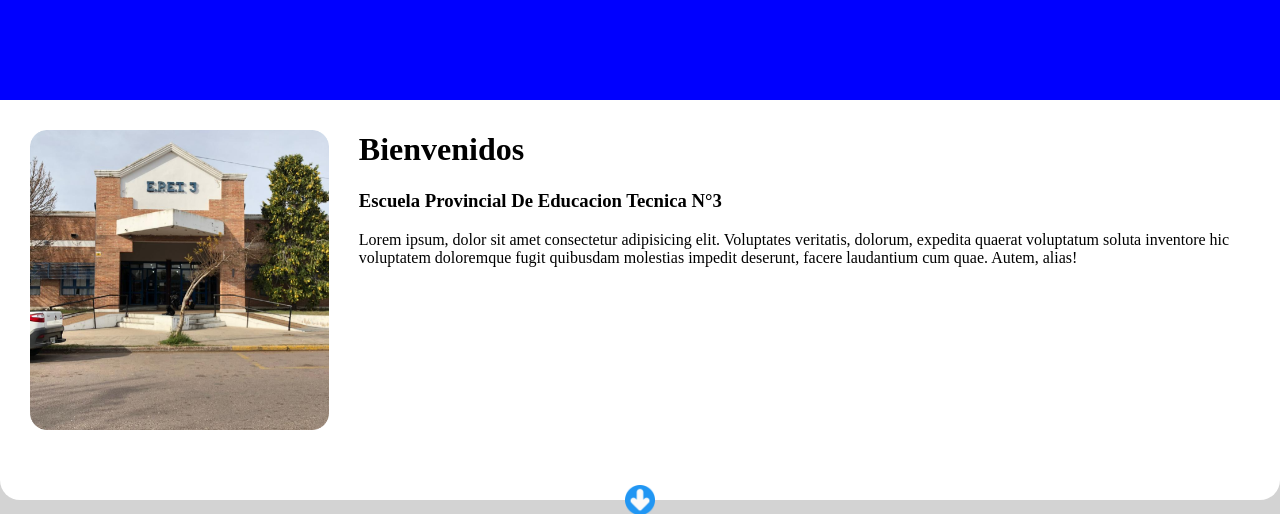
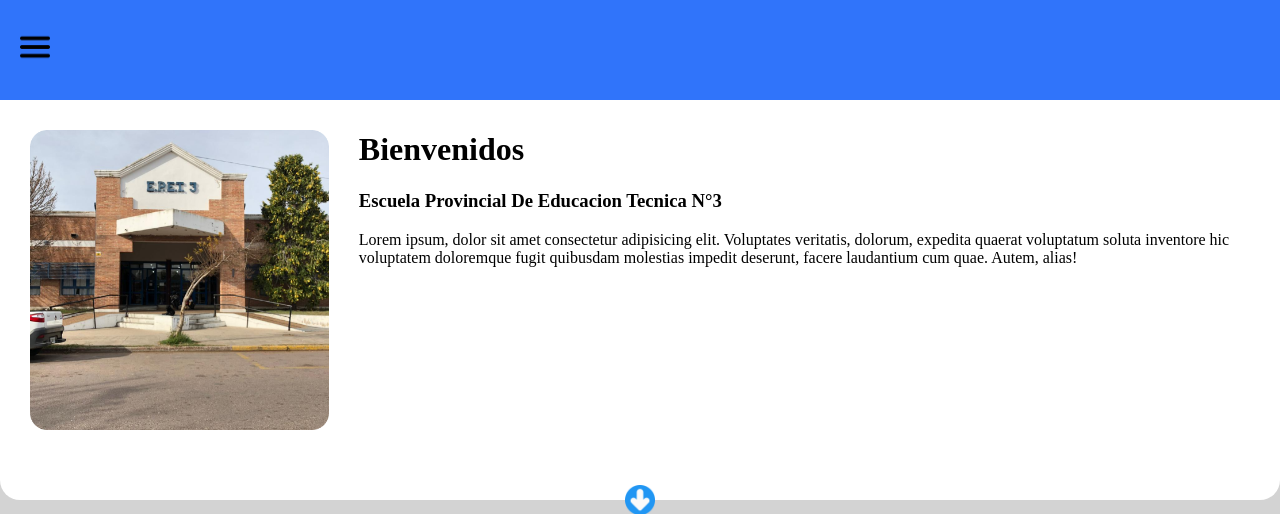
Before and after one commit to Riva2302/prog3_2024, a PHP site: page / in a window 1280 px wide. Shown: the top 514 px of the page. Run offline with PHP 8.4, Linux system fonts and the light colour scheme.

Commit message:
index finalizado con su respectivo menu y footer

```diff
--- a/front_index/css/style.css
+++ b/front_index/css/style.css
@@ -1,12 +1,15 @@
 body{
     margin: 0;
     background-color: #D3D3D3;
+
+    padding: 0;
 }
-.nav_container{
-    height: 100px;
-    width: 100%;
-    background-color: blue;
+html{
+    margin: 0;
+    padding: 0;
+    box-sizing: border-box;
 }
+
 .img_introduccion{
     height: 300px;
     margin: 30px;
@@ -362,3 +365,104 @@ footer{
         width: 120px;
     }
 }
+
+
+/* ¡¡¡Estilo de la barra de navegacion!!! */
+.header{
+    background-color: #3074FA;
+    text-align: left;
+    height:100px;
+    position: relative;
+    top: 0;
+    width: 100%;
+    font-family: 'Franklin Gothic Medium', 'Arial Narrow', Arial, sans-serif;
+}
+
+.nav_bar{
+    background-color: #9A9A9A;
+    text-align: center;
+    margin-top:-25px;
+    display:flex;
+    width: 100%;
+    position:relative;
+    padding-bottom:50px;
+}
+
+.menu_icon{
+    width: 30px;
+    height:30px;
+    position: relative;
+    top: 2px;
+    z-index: 1;
+    cursor: pointer;
+}
+
+.menu-cerrar-icon{
+    width:25px;
+    height:25px;
+    position: relative;
+    top: 5px;
+    z-index: 1;
+    cursor: pointer;
+    display: none;
+}
+
+.c1{
+    display: flex;
+
+    margin-right: 100px;
+    margin-bottom:10px;
+    margin-left: 20px;
+    text-decoration-line: none;
+    width: 250px;
+
+
+}
+.c1 a{
+    text-decoration: none;
+    color: rgb(0, 0, 0);
+    padding-right: 12px;
+}
+a span{
+    position: relative;
+    top: -10px;
+    left: 10px;
+    font-family: Inter Tight;
+}
+
+.menu-container{
+        width: 100%;
+        position:absolute;
+        bottom: 0;
+        top: 0;
+}
+.menu-item-container{
+    width: 100%;
+    background-color: #9a9a9ae0;
+    flex-direction: column;
+    margin-top: 100px;
+    position: relative;
+    z-index: 1;
+    padding-bottom: 20px;
+    padding-top: 20px;
+    display: none;
+}
+
+.icons{
+    width: 40px;
+    height:40px;
+}
+
+.iconos_menu_container{
+    display: flex;
+    padding-left: 20px;
+    padding-top: 30px;
+
+
+}
+@media (max-width:320px) {
+    .icons{
+        height: 30px;
+        width: 30px;
+    }
+}
--- a/front_index/index.html
+++ b/front_index/index.html
@@ -8,11 +8,55 @@
     <link rel="stylesheet" href="css/style.css">
 </head>
 <body>
-    <header>
+
+
+<!-- ¡¡¡Copiar este menu!!! -->
+    <header class="header">
         <nav class="nav_container">
+            <div class="iconos_menu_container">
+                <img src="icons/menu-hamburguesa.png" class="menu_icon" id="abrir" alt="" class="menu-icon">
+                <img src="icons/cerrar.png" alt="" class="menu-cerrar-icon" id="cerrar">
+            </div>
+            <div class="menu-container" id="menu-container">
+                        <div class="menu-item-container" id="menu-item-container">
 
-        </nav>
-    </header>
+                            <div class="c1">
+                                <a href="front_index/index.html" class="menu-item"><img src="icons/home.png" alt="" class="icons"><span>Inicio</span></a>
+                            </div>
+
+                            <div class="c1">
+                                <a href="" class="menu-item"><img src="icons/colegio.png" alt="" class="icons"> <span>Historia</span></a>
+                            </div>
+
+                            <div class="c1">
+                                <a href="estudiante.html" class="menu-item"><img src="icons/gorro-de-graduacion.png" alt="" class="icons"> <span>Estudiante/tutor</span></a>
+                            </div>
+
+                            <div class="c1">
+                                <a href="ayuda.html" class="menu-item"><img src="icons/ayuda.png" alt="" class="icons"> <span>Ayuda</span></a>
+                            </div>
+
+                            <div class="c1">
+                                <a href="noticias.html" class="menu-item"><img src="icons/mundo.png" alt="" class="icons"> <span>Noticias</span></a>
+                            </div>
+
+                            <div class="c1">
+                                <a href="gestiondocente.html" class="menu-item"><img src="icons/usuario.png" alt="" class="icons"> <span>Gestión Docente</span></a>
+                            </div>
+
+                            <div class="c1">
+                                <a href="planificaciones.html" class="menu-item"><img src="icons/libro.png" alt="" class="icons"> <span>Planificaciones</span></a>
+                            </div>
+
+                            <div class="c1">
+                                <a href="estructuracurricular.html" class="menu-item"><img src="icons/curricular.png" alt="" class="icons"> <span>Estructura Curricular</span></a>
+                            </div>
+                    </div>
+            </div>
+    </nav>
+</header>
+<!-- ----------------------------- -->
+
         <main>
             <div class="container_introduccion">
                 <img src="img/img_introduccion.png" alt="imagen escuela" class="img_introduccion">
--- a/front_index/js/script.js
+++ b/front_index/js/script.js
@@ -31,3 +31,24 @@ iterarSlide(indice_slide);
 
 // Cambiar de diapositiva automáticamente cada 10 segundos
 setInterval(rightSlide, 10000);
+
+
+
+// Funciones de la barra de navegacion
+document.addEventListener("DOMContentLoaded", function() {
+    var abrirIcon = document.getElementById("abrir");
+    var cerrarIcon = document.getElementById("cerrar");
+    var menuContainer = document.getElementById("menu-item-container");
+
+    abrirIcon.addEventListener("click", function() {
+        menuContainer.style.display="block";
+        abrirIcon.style.display = "none";
+        cerrarIcon.style.display = "block";
+    });
+
+    cerrarIcon.addEventListener("click", function() {
+        menuContainer.style.display="none";
+        abrirIcon.style.display = "block";
+        cerrarIcon.style.display = "none";
+    });
+});
```
Also changed, not shown: front_index/icons/ayuda.png (added), front_index/icons/cerrar.png (added), front_index/icons/colegio.png (added), front_index/icons/curricular.png (added), front_index/icons/flecha-derecha.png (added), front_index/icons/gorro-de-graduacion.png (added), front_index/icons/historia.png (added), front_index/icons/home.png (added), front_index/icons/libro.png (added), front_index/icons/menu-hamburguesa.png (added), front_index/icons/mundo.png (added), front_index/icons/usuario.png (added).
